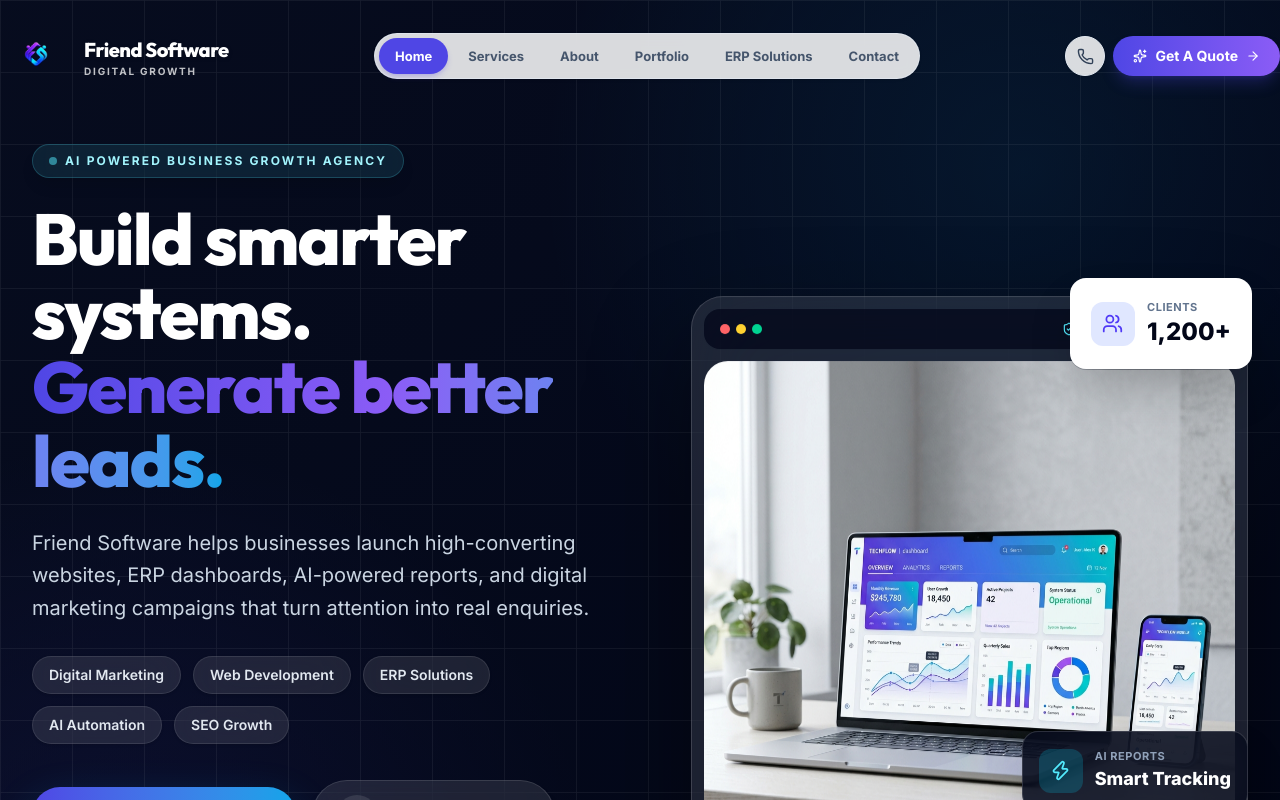
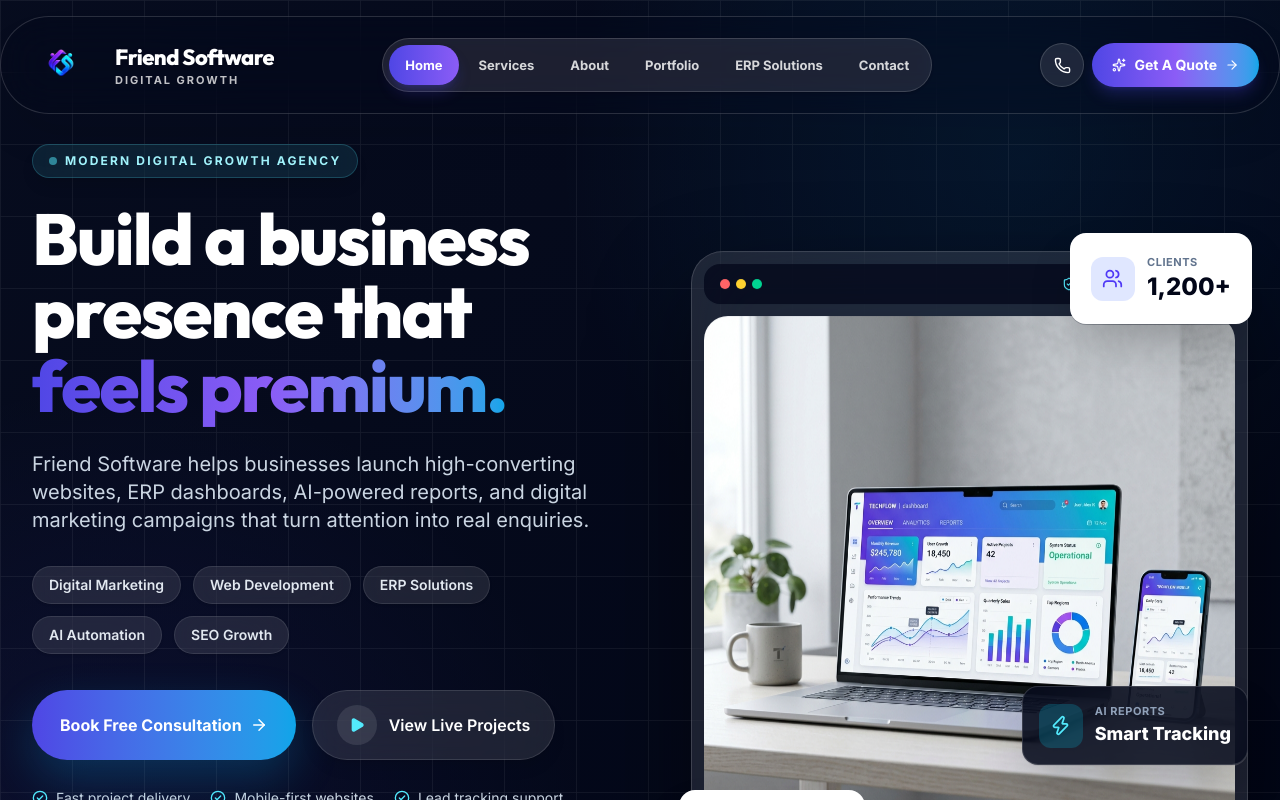
Before and after one commit to ashish1332005/Friend-Software, a React (Vite) app: page / in a window 1280 px wide. Shown: the top 800 px of the page. Built offline with nearby package versions, Linux system fonts and the light colour scheme.

Commit message:
Update mobile hero navbar and footer

```diff
--- a/src/components/Navbar.jsx
+++ b/src/components/Navbar.jsx
@@ -71,20 +71,20 @@
       }`}
     >
       <nav
-        className={`container flex min-h-[62px] items-center justify-between transition-all duration-500 md:min-h-[70px] ${
+        className={`container flex min-h-[72px] items-center justify-between border transition-all duration-500 md:min-h-[82px] ${
           isScrolled
-            ? 'border-white/70 bg-white/92 py-1 shadow-lg shadow-slate-900/5 backdrop-blur-2xl md:rounded-2xl md:border md:px-4'
-            : 'py-1 md:px-0'
+            ? 'border-slate-200/80 bg-white/95 px-4 py-2 shadow-xl shadow-slate-900/8 backdrop-blur-2xl md:rounded-full md:px-5'
+            : 'border-white/15 bg-slate-950/25 px-4 py-2 shadow-2xl shadow-slate-950/10 backdrop-blur-xl md:rounded-full md:px-5'
         }`}
         aria-label="Main navigation"
       >
         {/* Logo */}
         <Link
           to="/"
-          className="group relative z-10 flex min-w-0 items-center gap-3"
+          className="group relative z-10 flex min-w-0 items-center gap-3.5"
           aria-label="Friend Software home"
         >
-          <div className="relative flex h-14 w-14 shrink-0 items-center justify-center overflow-hidden rounded-2xl transition-all duration-300 group-hover:scale-105 md:h-16 md:w-16 lg:h-[72px] lg:w-[72px]">
+          <div className="relative flex h-16 w-16 shrink-0 items-center justify-center overflow-hidden transition-all duration-300 group-hover:scale-105 md:h-[72px] md:w-[72px] lg:h-20 lg:w-20">
             <img
               src={logo}
               alt="Friend Software"
@@ -94,29 +94,37 @@
 
           <div className="min-w-0 leading-none sm:block">
             <h1
-              className={`truncate text-base font-black tracking-tight transition-colors duration-300 sm:text-lg lg:text-xl ${navTextClass}`}
+              className={`truncate text-lg font-black tracking-tight transition-colors duration-300 sm:text-xl lg:text-[22px] ${navTextClass}`}
             >
               Friend Software
             </h1>
             <p
-              className={`mt-1 hidden text-[9px] font-bold uppercase tracking-[0.18em] transition-colors duration-300 sm:block lg:text-[10px] ${navMutedClass}`}
+              className={`mt-1 hidden text-[9px] font-bold uppercase tracking-[0.18em] transition-colors duration-300 sm:block lg:text-[11px] ${navMutedClass}`}
             >
               DIGITAL GROWTH
             </p>
           </div>
         </Link>
         {/* Desktop Nav */}
-        <div className="hidden items-center gap-1 rounded-full border border-slate-200/80 bg-white/85 p-1 shadow-sm backdrop-blur lg:flex">
+        <div
+          className={`hidden items-center gap-1 rounded-full border p-1.5 shadow-sm backdrop-blur lg:flex ${
+            isScrolled
+              ? 'border-slate-200/90 bg-slate-100/90'
+              : 'border-white/15 bg-white/10'
+          }`}
+        >
           {navLinks.map((link) => (
             <NavLink
               key={link.name}
               to={link.href}
               end={link.href === '/'}
               className={({ isActive }) =>
-                `relative rounded-full px-3 py-2 text-[13px] font-bold transition-all duration-300 xl:px-4 ${
+                `relative rounded-full px-3.5 py-2.5 text-[13px] font-bold transition-all duration-300 xl:px-4 ${
                   isActive
-                    ? 'bg-primary text-white shadow-md shadow-primary/20'
-                    : 'text-slate-600 hover:bg-slate-100 hover:text-primary'
+                    ? 'bg-gradient-to-r from-primary to-secondary text-white shadow-lg shadow-primary/25'
+                    : isScrolled
+                      ? 'text-slate-600 hover:bg-white hover:text-primary'
+                      : 'text-white/82 hover:bg-white/12 hover:text-white'
                 }`
               }
             >
@@ -128,14 +136,18 @@
         <div className="hidden items-center gap-2 md:flex">
           <a
             href="tel:+919521066616"
-            className="hidden h-10 w-10 items-center justify-center rounded-full border border-slate-200 bg-white/85 text-slate-700 shadow-sm transition-all duration-300 hover:-translate-y-0.5 hover:border-primary/30 hover:text-primary lg:flex"
+            className={`hidden h-11 w-11 items-center justify-center rounded-full border shadow-sm transition-all duration-300 hover:-translate-y-0.5 lg:flex ${
+              isScrolled
+                ? 'border-slate-200 bg-white text-slate-700 hover:border-primary/30 hover:text-primary'
+                : 'border-white/15 bg-white/10 text-white hover:bg-white/18'
+            }`}
             aria-label="Call Friend Software"
           >
             <Phone size={17} />
           </a>
           <Link
             to="/contact"
-            className="inline-flex h-10 items-center justify-center gap-2 rounded-full bg-gradient-to-r from-primary to-secondary px-4 text-sm font-bold text-white shadow-lg shadow-primary/25 transition-all duration-300 hover:-translate-y-0.5 hover:shadow-xl hover:shadow-primary/35 xl:px-5"
+            className="inline-flex h-11 items-center justify-center gap-2 rounded-full bg-gradient-to-r from-primary via-secondary to-accent px-4 text-sm font-bold text-white shadow-lg shadow-primary/25 transition-all duration-300 hover:-translate-y-0.5 hover:shadow-xl hover:shadow-primary/35 xl:px-5"
           >
             <Sparkles size={14} />
             <span className="hidden sm:inline">Get A Quote</span>
@@ -146,7 +158,11 @@
         {/* Mobile Toggle */}
         <button
           type="button"
-          className="relative z-50 flex h-11 w-11 items-center justify-center rounded-full border border-slate-200 bg-white/95 text-dark shadow-sm backdrop-blur transition-colors hover:bg-slate-100 lg:hidden"
+          className={`relative z-50 flex h-12 w-12 items-center justify-center rounded-full border shadow-sm backdrop-blur transition-colors lg:hidden ${
+            isScrolled
+              ? 'border-slate-200 bg-white/95 text-dark hover:bg-slate-100'
+              : 'border-white/15 bg-white/12 text-white hover:bg-white/20'
+          }`}
           onClick={() => setIsMobileMenuOpen((o) => !o)}
           aria-label={isMobileMenuOpen ? 'Close menu' : 'Open menu'}
           aria-expanded={isMobileMenuOpen}
@@ -177,17 +193,18 @@
               role="dialog"
               aria-modal="true"
               aria-label="Mobile navigation"
-              className="fixed bottom-0 right-0 top-0 z-50 flex w-full max-w-[390px] flex-col overflow-hidden bg-white shadow-2xl shadow-slate-950/25 lg:hidden"
+              className="fixed bottom-0 right-0 top-0 z-50 flex w-full max-w-[390px] flex-col overflow-hidden bg-slate-50 shadow-2xl shadow-slate-950/25 lg:hidden"
             >
-              <div className="flex items-center justify-between border-b border-slate-100 px-5 py-3.5">
+              <div className="bg-slate-950 px-5 py-5 text-white">
+                <div className="mb-5 flex items-center justify-between">
                 <Link
                   to="/"
-                  className="flex min-w-0 items-center gap-3"
+                  className="flex min-w-0 items-center gap-3.5"
                   aria-label="Friend Software home"
                 >
-                  <img src={logo} alt="Friend Software" className="h-12 w-12 shrink-0 object-contain" />
+                  <img src={logo} alt="Friend Software" className="h-16 w-16 shrink-0 object-contain" />
                   <span className="min-w-0">
-                    <span className="block truncate text-lg font-black leading-none text-slate-950">
+                    <span className="block truncate text-xl font-black leading-none text-white">
                       Friend Software
                     </span>
                     <span className="mt-1 block text-[10px] font-bold uppercase tracking-[0.2em] text-primary">
@@ -200,23 +217,23 @@
                   type="button"
                   aria-label="Close menu"
                   onClick={() => setIsMobileMenuOpen(false)}
-                  className="flex h-10 w-10 shrink-0 items-center justify-center rounded-full border border-slate-200 bg-slate-50 text-slate-700 hover:bg-slate-100"
+                  className="flex h-10 w-10 shrink-0 items-center justify-center rounded-full border border-white/15 bg-white/10 text-white hover:bg-white/15"
                 >
                   <X size={20} />
                 </button>
               </div>
 
-              <div className="flex-1 overflow-y-auto px-5 py-4">
-                <div className="mb-4 rounded-3xl bg-slate-950 p-5 text-white">
-                  <p className="mb-2 text-xs font-black uppercase tracking-[0.2em] text-primary">
-                    Let's build
-                  </p>
-                  <p className="text-lg font-black leading-snug">
-                    Websites, apps, ERP, and marketing that help your business grow.
-                  </p>
-                </div>
+                <p className="max-w-xs text-sm font-medium leading-relaxed text-white/70">
+                  Websites, apps, ERP, and marketing systems for growing businesses.
+                </p>
+              </div>
 
-                <div className="space-y-2">
+              <div className="flex-1 overflow-y-auto px-5 py-5">
+                <p className="mb-3 text-xs font-black uppercase tracking-[0.22em] text-slate-400">
+                  Menu
+                </p>
+
+                <div className="space-y-2.5">
                   {navLinks.map((link, i) => {
                     const Icon = link.icon;
 
@@ -231,24 +248,27 @@
                           to={link.href}
                           end={link.href === '/'}
                           className={({ isActive }) =>
-                            `flex min-h-14 items-center gap-3 rounded-2xl px-4 py-3 text-[15px] font-semibold transition-all ${
+                            `flex min-h-[60px] items-center gap-3 rounded-2xl border px-4 py-3 text-[15px] font-bold transition-all ${
                               isActive
-                                ? 'bg-primary text-white shadow-md shadow-primary/20'
-                                : 'bg-slate-50 text-slate-700 hover:bg-primary/5 hover:text-primary'
+                                ? 'border-primary bg-primary text-white shadow-md shadow-primary/20'
+                                : 'border-slate-200 bg-white text-slate-700 shadow-sm shadow-slate-950/[0.03] hover:border-primary/25 hover:bg-primary/5 hover:text-primary'
                             }`
                           }
                         >
                           {({ isActive }) => (
                             <>
                               <span
-                                className={`flex h-10 w-10 shrink-0 items-center justify-center rounded-xl ${
+                                className={`flex h-11 w-11 shrink-0 items-center justify-center rounded-xl ${
                                   isActive ? 'bg-white/15 text-white' : 'bg-primary/10 text-primary'
                                 }`}
                               >
                                 <Icon size={18} />
                               </span>
                               <span className="min-w-0 flex-1 truncate">{link.name}</span>
-                              <ChevronRight size={16} />
+                              <ChevronRight
+                                size={17}
+                                className={isActive ? 'text-white/80' : 'text-slate-400'}
+                              />
                             </>
                           )}
                         </NavLink>
--- a/src/sections/Hero.jsx
+++ b/src/sections/Hero.jsx
@@ -108,11 +108,12 @@
   return (
     <section
       id="home"
-      className="relative flex items-start overflow-hidden bg-slate-950 pb-12 pt-24 text-white sm:pt-28 md:min-h-screen md:items-center md:pb-20 md:pt-36"
+      className="relative flex items-start overflow-hidden bg-slate-950 pb-10 pt-24 text-white sm:pt-28 md:min-h-screen md:items-center md:pb-20 md:pt-36"
     >
       <div className="absolute inset-0 bg-[radial-gradient(circle_at_80%_15%,_rgba(14,165,233,0.22),_transparent_34%),radial-gradient(circle_at_10%_80%,_rgba(79,70,229,0.22),_transparent_32%)]" />
       <div className="absolute inset-0 bg-[linear-gradient(135deg,_rgba(15,23,42,0.35),_rgba(2,6,23,0.9))]" />
-      <div className="absolute left-1/2 top-24 h-72 w-72 -translate-x-1/2 rounded-full bg-cyan-400/10 blur-3xl md:hidden" />
+      <div className="absolute -right-28 top-20 h-72 w-72 rounded-full bg-cyan-400/15 blur-3xl md:hidden" />
+      <div className="absolute -left-28 top-72 h-72 w-72 rounded-full bg-indigo-500/15 blur-3xl md:hidden" />
       <div
         className="absolute inset-0 opacity-[0.07]"
         style={{
@@ -122,33 +123,33 @@
         }}
       />
 
-      <div className="container relative z-10 grid grid-cols-1 items-center gap-8 md:gap-12 lg:grid-cols-[1.02fr_0.98fr] lg:gap-14 xl:gap-20">
-        <div className="mx-auto max-w-2xl text-center lg:mx-0 lg:max-w-none lg:text-left">
+      <div className="container relative z-10 grid grid-cols-1 items-center gap-7 md:gap-12 lg:grid-cols-[1.02fr_0.98fr] lg:gap-14 xl:gap-20">
+        <div className="mx-auto max-w-2xl text-left lg:mx-0 lg:max-w-none">
           <div
             ref={badgeRef}
-            className="mb-4 inline-flex max-w-full items-center gap-2 rounded-full border border-cyan-300/20 bg-cyan-300/10 px-3 py-2 text-[10px] font-bold uppercase tracking-[0.14em] text-cyan-200 shadow-lg backdrop-blur-xl sm:px-4 sm:text-xs sm:tracking-[0.18em] md:mb-6"
+            className="mb-4 inline-flex max-w-full items-center gap-2 rounded-full border border-cyan-300/20 bg-cyan-300/10 px-3 py-2 text-[10px] font-bold uppercase tracking-[0.12em] text-cyan-200 shadow-lg backdrop-blur-xl sm:px-4 sm:text-xs sm:tracking-[0.18em] md:mb-6"
           >
             <span className="h-2 w-2 animate-pulse rounded-full bg-cyan-300" />
-            <span className="truncate">AI Powered Business Growth Agency</span>
+            <span className="truncate">Modern Digital Growth Agency</span>
           </div>
 
           <h1
             ref={headlineRef}
-            className="mx-auto mb-4 max-w-4xl text-[2.35rem] font-black leading-[1.03] tracking-tight text-white sm:text-5xl md:mb-7 md:text-6xl lg:mx-0 lg:text-7xl"
+            className="mb-4 max-w-4xl text-[2.35rem] font-black leading-[1.02] tracking-tight text-white sm:text-5xl md:mb-7 md:text-6xl lg:text-7xl"
           >
-            Build smarter systems. <span className="gradient-text">Generate better leads.</span>
+            Build a business presence that <span className="gradient-text">feels premium.</span>
           </h1>
 
           <p
             ref={paragraphRef}
-            className="mx-auto mb-5 max-w-2xl text-base leading-relaxed text-slate-300 md:mb-8 md:text-xl lg:mx-0"
+            className="mb-5 max-w-[34rem] text-[15px] leading-7 text-slate-300 md:mb-8 md:max-w-2xl md:text-xl"
           >
             Friend Software helps businesses launch high-converting websites, ERP dashboards,
             AI-powered reports, and digital marketing campaigns that turn attention into real
             enquiries.
           </p>
 
-          <div className="mb-6 flex flex-wrap justify-center gap-2.5 md:mb-9 md:gap-3 lg:justify-start">
+          <div className="mb-5 flex flex-wrap gap-2.5 md:mb-9 md:gap-3">
             {servicePills.map((item) => (
               <span
                 key={item}
@@ -159,10 +160,10 @@
             ))}
           </div>
 
-          <div ref={ctaRef} className="flex flex-col justify-center gap-3 sm:flex-row sm:items-center md:gap-4 lg:justify-start">
+          <div ref={ctaRef} className="grid grid-cols-1 gap-3 sm:flex sm:gap-3 md:gap-4">
             <Link
               to="/contact"
-              className="group inline-flex items-center justify-center gap-2 rounded-2xl bg-gradient-to-r from-primary to-accent px-6 py-3.5 text-sm font-bold text-white shadow-[0_18px_45px_rgba(14,165,233,0.24)] transition-all hover:-translate-y-0.5 hover:shadow-[0_24px_60px_rgba(14,165,233,0.32)] sm:rounded-full sm:text-base md:px-7 md:py-4"
+              className="group inline-flex min-h-14 items-center justify-center gap-2 rounded-2xl bg-gradient-to-r from-primary to-accent px-6 py-3.5 text-sm font-bold text-white shadow-[0_18px_45px_rgba(14,165,233,0.24)] transition-all hover:-translate-y-0.5 hover:shadow-[0_24px_60px_rgba(14,165,233,0.32)] sm:rounded-full sm:text-base md:px-7 md:py-4"
             >
               Book Free Consultation
               <ArrowRight size={18} className="transition-transform group-hover:translate-x-1" />
@@ -170,7 +171,7 @@
 
             <Link
               to="/portfolio"
-              className="group inline-flex items-center justify-center gap-3 rounded-2xl border border-white/12 bg-white/10 px-5 py-3 font-semibold text-white shadow-lg backdrop-blur-xl transition-all hover:border-cyan-300/50 hover:bg-white/15 sm:rounded-full md:px-6 md:py-3.5"
+              className="group inline-flex min-h-14 items-center justify-center gap-3 rounded-2xl border border-white/12 bg-white/10 px-5 py-3 font-semibold text-white shadow-lg backdrop-blur-xl transition-all hover:border-cyan-300/50 hover:bg-white/15 sm:rounded-full md:px-6 md:py-3.5"
             >
               <span className="flex h-9 w-9 items-center justify-center rounded-full bg-white/10 text-cyan-300 transition-all group-hover:bg-cyan-300 group-hover:text-slate-950 md:h-10 md:w-10">
                 <Play size={16} fill="currentColor" />
@@ -179,60 +180,41 @@
             </Link>
           </div>
 
-          <div className="mt-5 hidden flex-wrap justify-center gap-x-5 gap-y-3 text-sm text-slate-300 sm:flex md:mt-7 lg:justify-start">
+          <div className="mt-5 grid gap-2 text-sm text-slate-300 sm:flex sm:flex-wrap sm:gap-x-5 sm:gap-y-3 md:mt-7">
             {trustPoints.map((point) => (
-              <span key={point} className="inline-flex items-center gap-2">
+              <span key={point} className="inline-flex items-center gap-2 rounded-full border border-white/10 bg-white/[0.04] px-3 py-2 sm:border-0 sm:bg-transparent sm:p-0">
                 <CheckCircle2 size={16} className="text-cyan-300" />
                 {point}
               </span>
             ))}
           </div>
 
-          <div className="mt-6 overflow-hidden rounded-[1.75rem] border border-white/10 bg-white/[0.06] p-4 text-left shadow-2xl shadow-cyan-950/20 backdrop-blur-2xl md:hidden">
-            <div className="mb-4 flex items-center justify-between">
-              <div>
-                <p className="text-xs font-bold uppercase tracking-[0.18em] text-cyan-200">
-                  Growth Dashboard
-                </p>
-                <p className="mt-1 text-sm text-slate-300">Live campaign snapshot</p>
-              </div>
-              <span className="rounded-full bg-emerald-400/15 px-3 py-1 text-xs font-bold text-emerald-300">
-                Active
-              </span>
+          <div className="relative mt-7 overflow-hidden rounded-[1.75rem] border border-white/10 bg-white/[0.06] p-2 shadow-2xl shadow-cyan-950/25 backdrop-blur-2xl md:hidden">
+            <img
+              src={heroDeviceMockup}
+              alt="Friend Software dashboard preview"
+              className="aspect-[4/3] w-full rounded-[1.35rem] object-cover object-[57%_50%]"
+            />
+            <div className="absolute left-5 top-5 rounded-full border border-white/15 bg-slate-950/75 px-3 py-1.5 text-[11px] font-bold uppercase tracking-[0.16em] text-cyan-200 backdrop-blur-xl">
+              Live Preview
             </div>
-
-            <div className="mb-4 grid grid-cols-3 gap-2">
+            <div className="absolute inset-x-4 bottom-4 grid grid-cols-3 gap-2 rounded-2xl border border-white/10 bg-slate-950/80 p-2.5 backdrop-blur-xl">
               {mobileMetrics.map((metric) => (
-                <div key={metric.label} className="rounded-2xl bg-slate-950/55 p-3">
-                  <p className="text-lg font-black text-white">{metric.value}</p>
-                  <p className="text-[11px] text-slate-400">{metric.label}</p>
+                <div key={metric.label} className="text-center">
+                  <p className="text-base font-black leading-none text-white">{metric.value}</p>
+                  <p className="mt-1 text-[10px] font-medium text-slate-400">{metric.label}</p>
                 </div>
               ))}
             </div>
-
-            <div className="space-y-3 rounded-2xl bg-slate-950/45 p-3">
-              <div className="flex items-center justify-between text-xs font-semibold text-slate-300">
-                <span>Lead pipeline</span>
-                <span className="text-cyan-200">78%</span>
-              </div>
-              <div className="h-2 overflow-hidden rounded-full bg-white/10">
-                <div className="h-full w-[78%] rounded-full bg-gradient-to-r from-primary to-cyan-300" />
-              </div>
-              <div className="grid grid-cols-3 gap-2 pt-1 text-center text-[11px] font-semibold text-slate-400">
-                <span>Website</span>
-                <span>SEO</span>
-                <span>Ads</span>
-              </div>
-            </div>
           </div>
 
-          <div className="mt-6 grid max-w-2xl grid-cols-3 gap-2 border-t border-white/10 pt-5 md:mt-10 md:gap-3 md:pt-7 lg:max-w-none">
+          <div className="mt-5 grid max-w-2xl grid-cols-3 gap-2 border-t border-white/10 pt-5 md:mt-10 md:gap-3 md:pt-7 lg:max-w-none">
             {stats.map((stat) => (
               <div
                 key={stat.label}
-                className="rounded-2xl border border-white/10 bg-white/[0.04] p-3 text-center backdrop-blur-sm md:p-4 lg:text-left"
+                className="rounded-2xl border border-white/10 bg-white/[0.04] p-2.5 text-center backdrop-blur-sm md:p-4 lg:text-left"
               >
-                <h3 className="text-lg font-black leading-tight text-white sm:text-2xl md:text-3xl">
+                <h3 className="text-base font-black leading-tight text-white sm:text-2xl md:text-3xl">
                   {stat.value}
                 </h3>
                 <p className="mt-1 text-[11px] leading-tight text-slate-400 sm:text-sm">
```
Also changed, not shown: src/components/Footer.jsx (+27 -22 lines).
